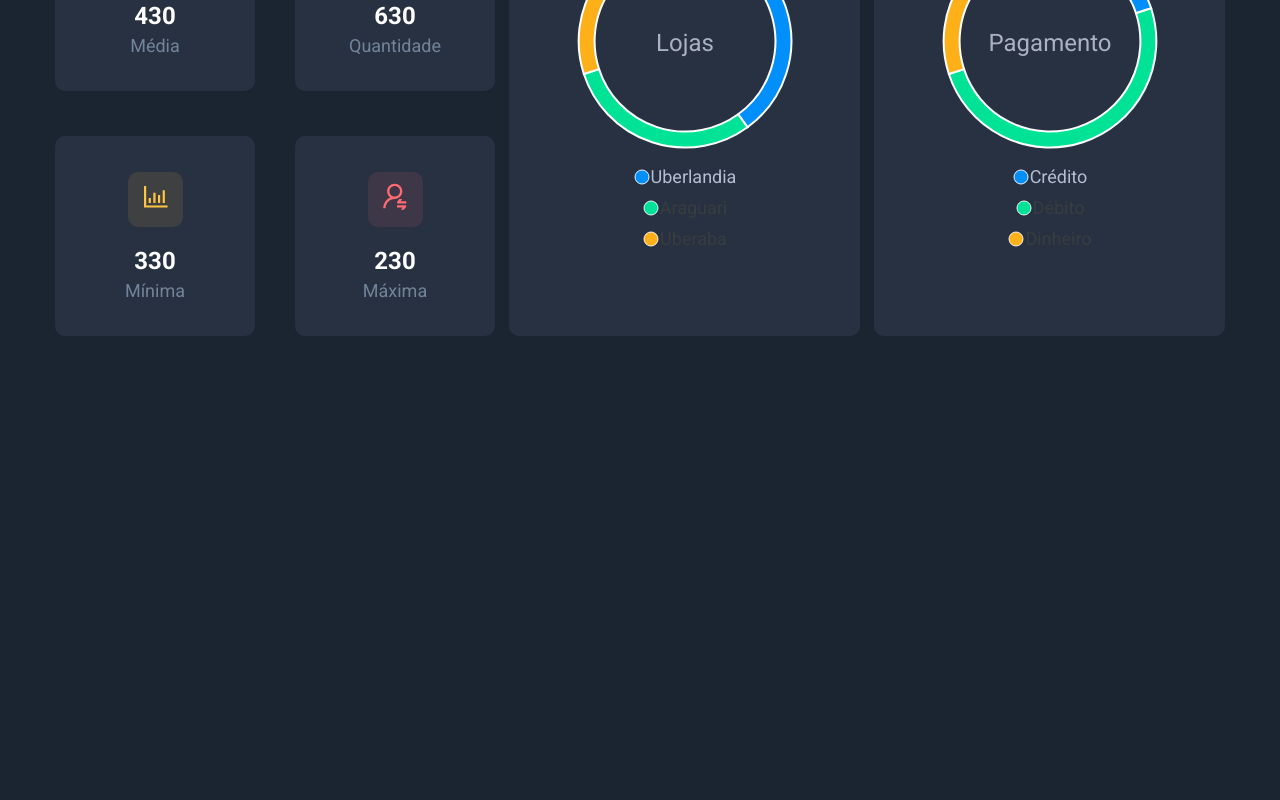
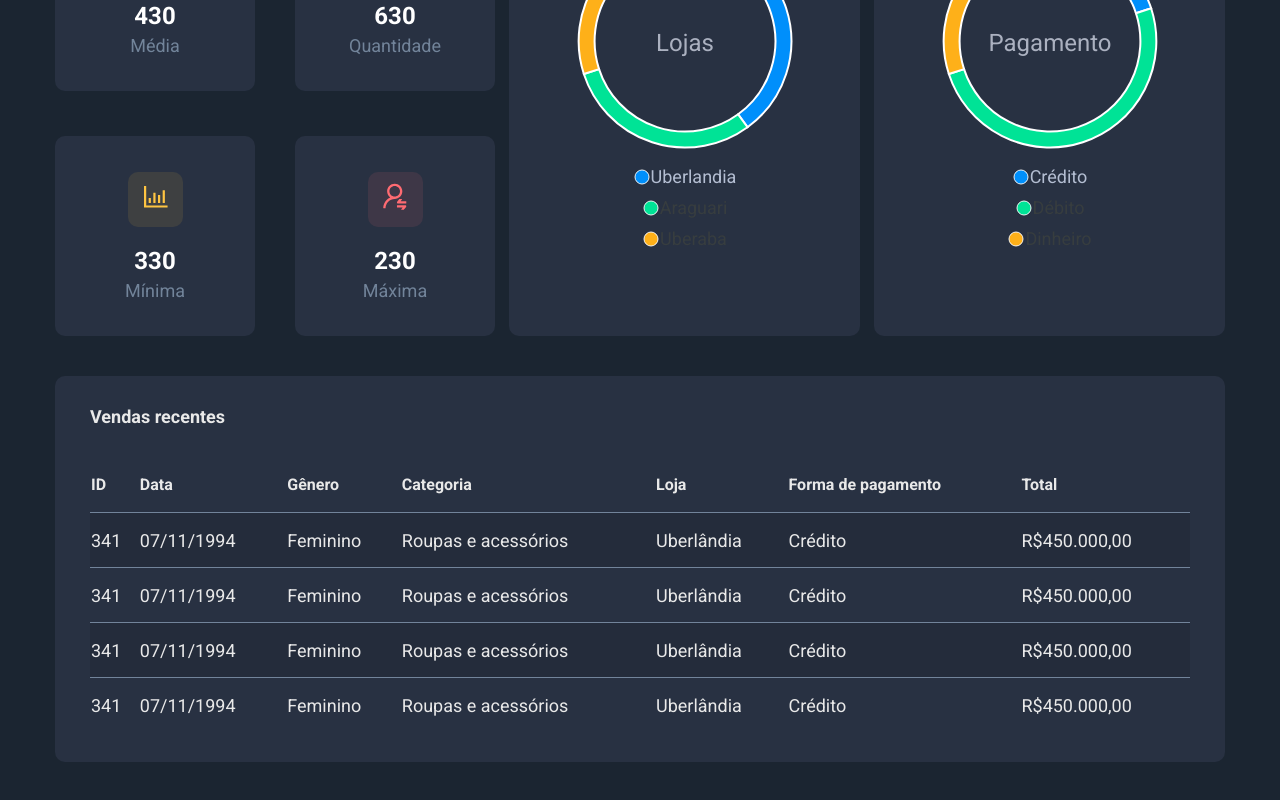
Before and after one commit to gdegato/DS_Sales, a React (Create React App) app: page / in a window 1280 px wide. Shown: the part 759-1559 px from the top of the page. Before the commit the page ends 1135 px from the top, so only its background shows below. Built offline with nearby package versions, Linux system fonts and the light colour scheme; a web font is replaced by a local one.

Commit message:
Add SalesTable component

```diff
--- a/src/App.tsx
+++ b/src/App.tsx
@@ -5,6 +5,7 @@ import Filter from './components/filter';
 import SalesByDate from './components/sales-by-date';
 import SalesSummary from './components/sales-summary';
 import PieChartCard from './components/pie-chart-card';
+import SalesTable from './components/sales-table';
 
 function App() {
   return (
@@ -26,6 +27,7 @@ function App() {
             series={[20, 50, 30]}
           />
         </div>
+        <SalesTable />
       </div>
     </>
   );
--- /dev/null
+++ b/src/components/sales-table/index.tsx
@@ -0,0 +1,62 @@
+import './styles.css';
+
+import React from 'react';
+
+function SalesTable() {
+  return (
+    <div className="sales-table-container base-card">
+      <h3 className="sales-table-title">Vendas recentes</h3>
+      <table className="sales-table">
+        <thead>
+          <th>ID</th>
+          <th>Data</th>
+          <th>Gênero</th>
+          <th>Categoria</th>
+          <th>Loja</th>
+          <th>Forma de pagamento</th>
+          <th>Total</th>
+        </thead>
+        <tbody>
+          <tr>
+            <td>341</td>
+            <td>07/11/1994</td>
+            <td>Feminino</td>
+            <td>Roupas e acessórios</td>
+            <td>Uberlândia</td>
+            <td>Crédito</td>
+            <td>R$450.000,00</td>
+          </tr>
+          <tr>
+            <td>341</td>
+            <td>07/11/1994</td>
+            <td>Feminino</td>
+            <td>Roupas e acessórios</td>
+            <td>Uberlândia</td>
+            <td>Crédito</td>
+            <td>R$450.000,00</td>
+          </tr>
+          <tr>
+            <td>341</td>
+            <td>07/11/1994</td>
+            <td>Feminino</td>
+            <td>Roupas e acessórios</td>
+            <td>Uberlândia</td>
+            <td>Crédito</td>
+            <td>R$450.000,00</td>
+          </tr>
+          <tr>
+            <td>341</td>
+            <td>07/11/1994</td>
+            <td>Feminino</td>
+            <td>Roupas e acessórios</td>
+            <td>Uberlândia</td>
+            <td>Crédito</td>
+            <td>R$450.000,00</td>
+          </tr>
+        </tbody>
+      </table>
+    </div>
+  );
+}
+
+export default SalesTable;
--- /dev/null
+++ b/src/components/sales-table/styles.css
@@ -0,0 +1,40 @@
+.sales-table-container {
+  margin-bottom: 50px;
+  padding: 30px 35px;
+}
+
+.sales-table-title {
+  font-size: 18px;
+  color: var(--light-color);
+}
+
+.sales-table {
+  width: 100%;
+  margin-top: 30px;
+  border-spacing: 0;
+}
+
+.sales-table thead th {
+  text-align: left;
+  height: 55px;
+  font-size: 16px;
+}
+
+.sales-table tbody td {
+  height: 55px;
+  border-top: 1px solid var(--grey-light-125-color);
+  font-size: 18px;
+  transition: background-color 0.3s;
+}
+
+.sales-table tbody tr:hover>td {
+  background-color: var(--grey-light-150-color);
+}
+
+.sales-table tbody tr:nth-child(even) {
+  background-color: var(--primary-color);
+}
+
+.sales-table tbody tr:nth-child(odd) {
+  background-color: rgba(0, 0, 0, 0.1);
+}
```
